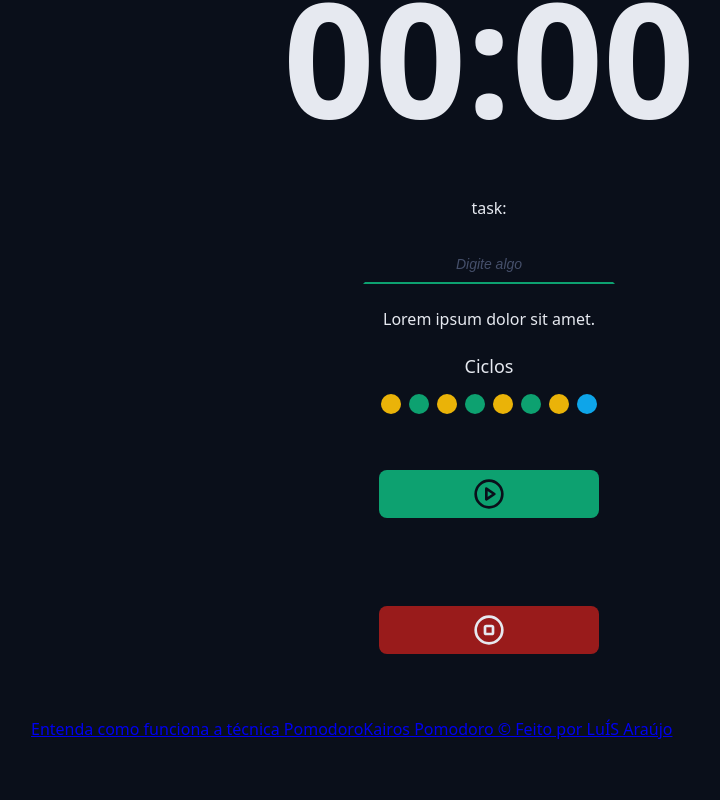
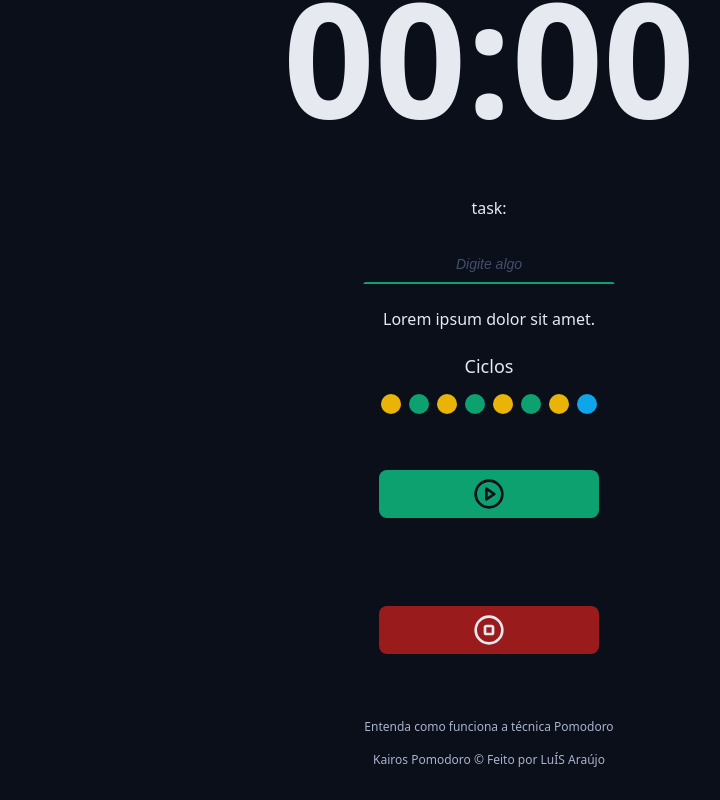
Before and after one commit to LuisAraujo-Dev/kairos-pomodoro, a React (Vite) app: page / in a window 1280 px wide. Shown: the part 354-1154 px from the top of the page, without its empty margins (151-871 px from the left). Before the commit the page ends 1126 px from the top, so only its background shows below. Built offline with nearby package versions, Linux system fonts and the light colour scheme.

Commit message:
style: styling footer class and a tag

```diff
--- a/src/components/Footer/styles.module.css
+++ b/src/components/Footer/styles.module.css
@@ -1,3 +1,19 @@
 .footer {
     display: flex;
+    align-items: center;
+    justify-content: center;
+    gap: 1.6rem;
+    flex-direction: column;
+    font-size: 1.2rem;
 }
+
+.footer a {
+
+    color: var(--text-muted);
+    text-decoration: none;
+}
+
+.footer a:hover {
+    text-decoration: underline;
+    color: var(--text-muted);
+}
```
